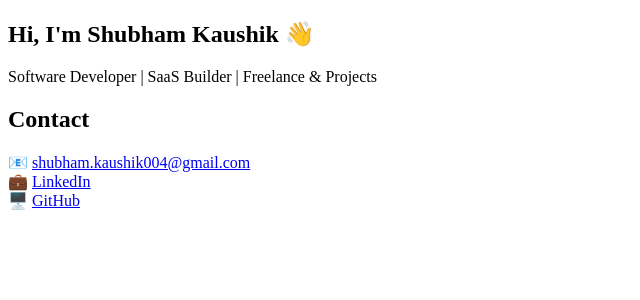
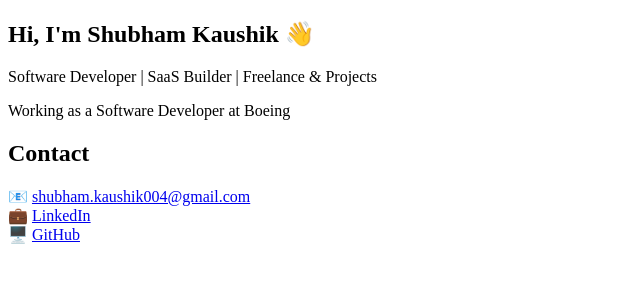
Before and after one commit to skyrabbit4/Shubham-Kaushik-Site, an Angular app: page / in a window 1280 px wide. Shown: the top 300 px of the page, without its empty margins (0-640 px from the left). Built offline with nearby package versions, Linux system fonts and the light colour scheme.

Commit message:
Add job title to introduction section

```diff
--- a/src/app/app.component.html
+++ b/src/app/app.component.html
@@ -2,8 +2,8 @@
   <section class="intro">
     <h1>Hi, I'm Shubham Kaushik 👋</h1>
     <p>Software Developer | SaaS Builder | Freelance & Projects</p>
+    <p>Working as a Software Developer at Boeing</p>
   </section>
-
   <section class="contact">
     <h2>Contact</h2>
     <p>
```
